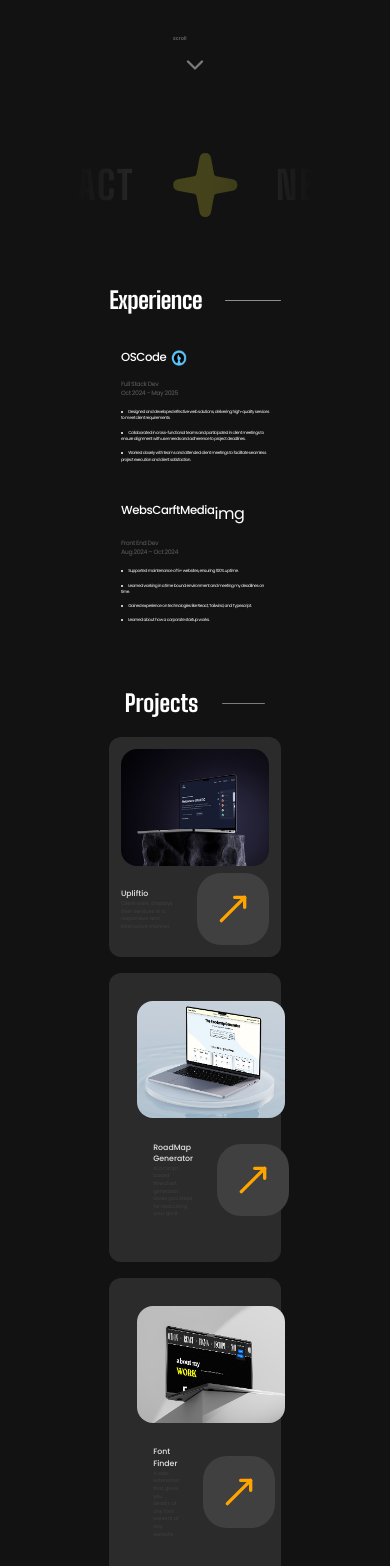
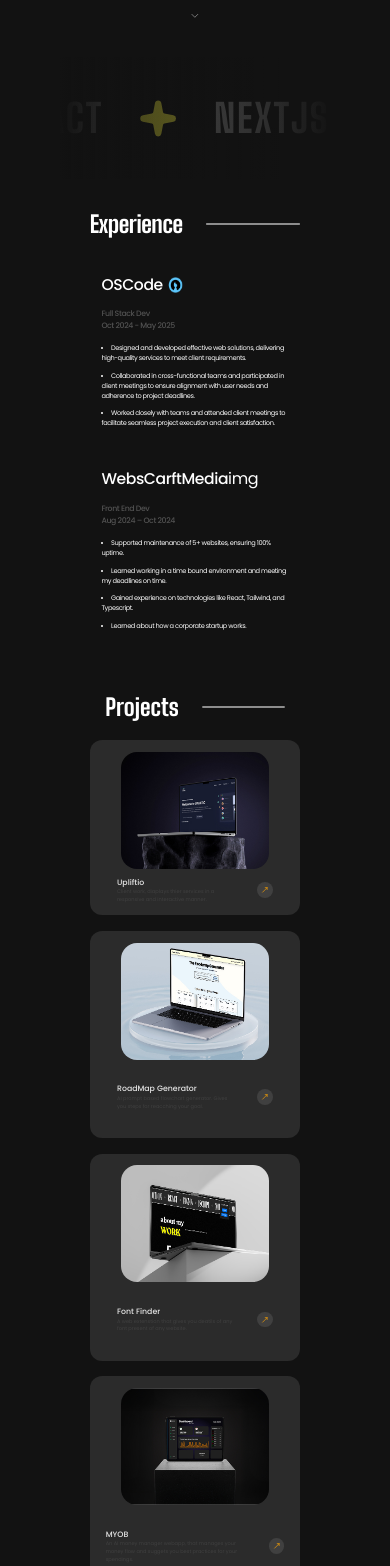
Before and after one commit to nikhildhanda04/Nikhil-Portfolio, a Next.js app: page / in a window 390 px wide. Shown: the part 382-1948 px from the top of the page. Built offline with nearby package versions, Linux system fonts and the light colour scheme.

Commit message:
fixed: responsiveness

```diff
--- a/src/app/components/Landingpage/carousel.tsx
+++ b/src/app/components/Landingpage/carousel.tsx
@@ -23,7 +23,11 @@ export default function Carousel() {
   return (
     <div className="relative w-full overflow-hidden text-neutral-500 py-8 bg-[#121212]">
 
-      <div className="absolute left-0 top-0 bottom-0 w-55 z-10 bg-gradient-to-r from-[#121212] to-transparent" />
+      <motion.div
+      initial={{ opacity: 0, y: 30, filter: "blur(10px)" }}
+      whileInView={{ opacity: 1, y: 0, filter: "blur(0px)" }}
+      transition={{ duration: 0.7 }}
+      className="absolute left-0 top-0 bottom-0 w-55 z-10 bg-gradient-to-r from-[#121212] to-transparent" />
       <motion.div
         className="flex items-center"
         animate={{
@@ -42,8 +46,8 @@ export default function Carousel() {
             </span>
             {index < duplicatedTechStack.length - 1 && (
               <Sparkle
-                className="mx-[1vw] text-[#FFF93D] opacity-75"
-                size={70}
+                className="mx-[1vw] md:w-[6vw] w-[10vw] h-[10vw] text-[#FFF93D] opacity-75"
+
                 fill={"#FFF93D"}
               />
             )}
--- a/src/app/components/Landingpage/experience.tsx
+++ b/src/app/components/Landingpage/experience.tsx
@@ -38,7 +38,7 @@ export default function Experience(){
                 whileInView={{ opacity: 1, y: 0 , filter: "blur(0px)" }}
                 transition={{ duration: 0.5 }}
                         className='flex flex-row items-center'>
-                            <div className='font-medium text-white text-[3vw]'>
+                            <div className='font-medium text-white text-[4vw]  md:text-[3vw]'>
                                 OSCode
                             </div>
                             <div className='w-[4.3vw] h-[4vw] ml-[1vw] relative'>
@@ -54,7 +54,7 @@ export default function Experience(){
                         initial={{ opacity: 0, y: 30, filter: "blur(10px)" }}
                 whileInView={{ opacity: 1, y: 0 , filter: "blur(0px)" }}
                 transition={{ duration: 0.7 }}
-                        className='flex flex-col text-neutral-600 text-[1.6vw] font-medium'>
+                        className='flex flex-col text-neutral-600 text-[2vw] md:text-[1.6vw] font-medium'>
                             <div>
                                 Full Stack Dev
                             </div>
@@ -69,7 +69,7 @@ export default function Experience(){
                         whileInView={{ opacity: 1, y: 0 , filter: "blur(0px)" }}
                         transition={{ duration: 0.8 }}
 
-                        className='text-white text-[1.1vw]'>
+                        className='text-white text-[1.7vw] md:text-[1.1vw]'>
                           <li className='mt-[vw]'>Designed and developed effective web solutions, delivering high-quality services to meet client requirements.</li>
                           <li className='mt-[2vw]'>Collaborated in cross-functional teams and participated in client meetings to ensure alignment with user needs and adherence to project deadlines.</li>
                           <li className='mt-[2vw]'>Worked closely with teams and attended client meetings to facilitate seamless project execution and client satisfaction.</li>
@@ -85,7 +85,7 @@ export default function Experience(){
                 whileInView={{ opacity: 1, y: 0 , filter: "blur(0px)" }}
                 transition={{ duration: 0.5 }}
                         className='flex flex-row'>
-                            <div className='font-medium text-white text-[3vw]'>
+                            <div className='font-medium text-white text-[4vw] md:text-[3vw]'>
                                 WebsCarftMedia
                             </div>
                             <div className='text-white'>
@@ -97,7 +97,7 @@ export default function Experience(){
                         initial={{ opacity: 0, y: 30, filter: "blur(10px)" }}
                 whileInView={{ opacity: 1, y: 0 , filter: "blur(0px)" }}
                 transition={{ duration: 0.6 }}
-                        className='flex flex-col gap-[] text-neutral-600 text-[1.6vw] font-medium'>
+                        className='flex flex-col gap-[] text-neutral-600 text-[2vw] md:text-[1.6vw] font-medium'>
                             <div>
                                 Front End Dev
                             </div>
@@ -108,9 +108,9 @@ export default function Experience(){
 
                         <motion.div
                         initial={{ opacity: 0, y: 30, filter: "blur(10px)" }}
-                whileInView={{ opacity: 1, y: 0 , filter: "blur(0px)" }}
-                transition={{ duration: 0.8, delay: 0.2 }}
-                        className='text-white text-[1.1vw]'>
+                        whileInView={{ opacity: 1, y: 0 , filter: "blur(0px)" }}
+                        transition={{ duration: 0.9,}}
+                        className='text-white text-[1.7vw] md:text-[1.1vw]'>
                             <li>Supported maintenance of 5+ websites, ensuring 100% uptime.</li>
                             <li className='mt-[2vw]'>Learned working in a time bound environment and meeting my deadlines on time. </li>
                             <li className='mt-[2vw]'>Gained experience on technologies like React, Tailwind, and Typescript.</li>
--- a/src/app/components/Landingpage/hero.tsx
+++ b/src/app/components/Landingpage/hero.tsx
@@ -12,7 +12,7 @@ export default function Hero (){
             transition={{ duration: 0.7 }}
             className="font-[poppins]  text-[1.5vw] text-neutral-400 font-semibold"
             >
-                <span className='bg-neutral-800 px-8 py-3 rounded-full'>-THE EXPERTISE YOU NEED- </span><br />
+                <span className='bg-neutral-800 px-[3vw] py-[1.8vw] rounded-full'>-THE EXPERTISE YOU NEED- </span><br />
                 <span className="font-[bigShoulders] font-black text-[19vw] leading-[15vw] text-[#FFF93D]">
                     NIKHIL <br /> DHANDA
                 </span>
--- a/src/app/components/Landingpage/parition.tsx
+++ b/src/app/components/Landingpage/parition.tsx
@@ -13,8 +13,7 @@ export default function Partition(){
         className='flex items-center justify-center'
         >
             <Sparkle
-            width={80}
-            height={80}
+            className='w-[8vw] h-[8vw]'
             color={"#FFF93D"}
             fill={"#FFF93D"}
             />
--- a/src/app/components/Landingpage/projects.tsx
+++ b/src/app/components/Landingpage/projects.tsx
@@ -46,7 +46,7 @@ export default function Projects(){
                 className='rounded-2xl object-cover '
                 />
             </div>
-            <div className='px-[3vw] flex flex-row items-center gap-6'>
+            <div className='px-[7vw] flex flex-row items-center gap-6'>
                 <div className='flex flex-col'>
                 <div className='font-[poppins] text-[2vw] font-medium text-neutral-200 '>
                     Upliftio
@@ -56,10 +56,10 @@ export default function Projects(){
                 </div>
                 </div>
                 <Link href="/upliftio">
-                <div className='bg-neutral-700 p-4 rounded-3xl'>
+                <div className='bg-neutral-700 p-[1vw] rounded-2xl'>
                     <MoveUpRight
                     color={"orange"}
-                    size={"40"}
+                    className='w-[2vw] h-[2vw]'
                     />
                 </div>
                 </Link>
@@ -70,7 +70,7 @@ export default function Projects(){
         initial={{ opacity: 0, y: 30, filter: "blur(10px)" }}
                 whileInView={{ opacity: 1, y: 0 , filter: "blur(0px)" }}
                 transition={{ duration: 0.8 }}
-        className='flex flex-col rounded-xl gap-[2vw] text-left bg-[#2B2B2B] p-7'>
+        className='flex flex-col rounded-xl gap-[2vw] text-left bg-[#2B2B2B] py-[3vw]'>
             <div className='w-[38vw] h-[30vw] relative mx-auto'>
                 <Image
                 src="/Roadmap.jpg"
@@ -79,7 +79,7 @@ export default function Projects(){
                 className='rounded-2xl object-cover '
                 />
             </div>
-            <div className='p-4 flex flex-row items-center gap-6'>
+            <div className='p-4 px-[7vw] flex flex-row items-center gap-6'>
                 <div className='flex flex-col'>
                 <div className='font-[poppins] text-[2vw] font-medium text-neutral-200 '>
                     RoadMap Generator
@@ -89,10 +89,10 @@ export default function Projects(){
                 </div>
                 </div>
                 <Link href="/roadmapgen">
-                <div className='bg-neutral-700 p-4 rounded-3xl'>
+                <div className='bg-neutral-700 p-[1vw] rounded-2xl'>
                     <MoveUpRight
                     color={"orange"}
-                    size={"40"}
+                    className='w-[2vw] h-[2vw]'
                     />
                 </div>
                 </Link>
@@ -103,7 +103,7 @@ export default function Projects(){
                 initial={{ opacity: 0, y: 30, filter: "blur(10px)" }}
                 whileInView={{ opacity: 1, y: 0 , filter: "blur(0px)" }}
                 transition={{ duration: 0.8 }}
-                className='flex flex-col rounded-xl gap-[2vw] text-left bg-[#2B2B2B] p-7'>
+                className='flex flex-col rounded-xl gap-[2vw] text-left bg-[#2B2B2B] py-[3vw]'>
             <div className='w-[38vw] h-[30vw] relative mx-auto'>
                 <Image
                 src="/FontF.jpg"
@@ -112,7 +112,7 @@ export default function Projects(){
                 className='rounded-2xl object-cover '
                 />
             </div>
-            <div className='p-4 flex flex-row items-center gap-6'>
+            <div className='p-4 px-[7vw] flex flex-row items-center gap-6'>
                 <div className='flex flex-col'>
                 <div className='font-[poppins] text-[2vw] font-medium text-neutral-200 '>
                     Font Finder
@@ -122,10 +122,10 @@ export default function Projects(){
                 </div>
                 </div>
                 <Link href="fontfinder">
-                <div className='bg-neutral-700 p-4 rounded-3xl'>
+                <div className='bg-neutral-700 p-[1vw] rounded-2xl'>
                     <MoveUpRight
                     color={"orange"}
-                    size={"40"}
+                    className='w-[2vw] h-[2vw]'
                     />
                 </div>
                 </Link>
@@ -136,7 +136,7 @@ export default function Projects(){
                 initial={{ opacity: 0, y: 30, filter: "blur(10px)" }}
                 whileInView={{ opacity: 1, y: 0 , filter: "blur(0px)" }}
                 transition={{ duration: 0.8, }}
-                className='flex flex-col rounded-xl gap-[2vw] text-left bg-[#2B2B2B] p-7'>
+                className='flex flex-col rounded-xl gap-[2vw] text-left bg-[#2B2B2B] py-[3vw]'>
             <div className='w-[38vw] h-[30vw] relative mx-auto'>
                 <Image
                 src="/Dashboard.jpg"
@@ -155,10 +155,10 @@ export default function Projects(){
                 </div>
                 </div>
                 <Link href="/myob">
-                <div className='bg-neutral-700 p-4 rounded-3xl'>
-                    <MoveUpRight
+                <div className='bg-neutral-700 p-[1vw] rounded-2xl'>
+                   <MoveUpRight
                     color={"orange"}
-                    size={"40"}
+                    className='w-[2vw] h-[2vw]'
                     />
                 </div>
                 </Link>
--- a/src/app/components/Landingpage/scroll.tsx
+++ b/src/app/components/Landingpage/scroll.tsx
@@ -11,15 +11,15 @@ export default function Scroll (){
             initial={{ opacity: 0, y: 30, filter: "blur(10px)" }}
             whileInView={{ opacity: 1, y: 0 , filter: "blur(0px)" }}
             transition={{ duration: 0.9 }}
-            className="text-white tracking-tight font-[poppins] text-[2vw] px-[15vw] text-center">
+            className="text-white tracking-tight font-[poppins] text-[2.5vw] md:text-[2vw] px-[10vw] text-center">
                 I’m Nikhil Dhanda — a Design Engineer passionately creating <br /> great digital experiences  and <br /> solutions.
             </motion.div>
             <motion.div
             initial={{ opacity: 0, y: 30, filter: "blur(10px)" }}
             whileInView={{ opacity: 1, y: 0 , filter: "blur(0px)" }}
             transition={{ duration: 0.9 }}
-            className="text-neutral-500 font-[poppins] text-[1.3vw] font-medium items-center justify-center">
-                scroll <br /> <ChevronDown />
+            className="text-neutral-500 text-center font-[poppins] text-[2vw] font-medium items-center justify-center">
+                scroll <br /> <ChevronDown className='w-[3vw] h-[3vw]' />
             </motion.div>
 
 
--- a/src/app/components/common/footer.tsx
+++ b/src/app/components/common/footer.tsx
@@ -12,7 +12,7 @@ export default function Footer(){
         transition={{duration:0.6}}
         className="w-full mask-b-from-50% bg-gradient-to-b from-[#121212] to-neutral-800 border border-t-neutral-600 pt-[6vw] text-center overflow-hidden">
         <div className="flex flex-col  gap-[5vw]  tracking-tight px-[10vw]">
-            <div className="flex flex-row text-left justify-between">
+            <div className="flex flex-col md:flex-row  text-left justify-between">
                 <div className="flex flex-col gap-[1vw]">
 
                     <div className="font-[poppins] font-semibold text-[4.5vw] text-white">
@@ -53,17 +53,17 @@ export default function Footer(){
                         </div>
 
                 </div>
-                <div className="flex flex-row mt-[2vw] gap-[4vw] font-[poppins] ">
+                <div className="hidden md:flex flex-row justify-center items-center mt-[2vw] gap-[4vw] font-[poppins] ">
                     <div className="flex flex-col text-left gap-[2vw]">
                         <div className="font-semibold text-white text-[2vw]">
                             Navigation
                         </div>
-                        <div className="text-neutral-600 list-none text-[1.7vw]">
+                        <div className="text-neutral-600 list-none text-center md:text-left text-[1.7vw]">
                             <li className="hover:text-[#FFF93D]">Home</li>
-                            <li className="hover:text-[#FFF93D]  mt-3">Tech Stack </li>
-                            <li className="hover:text-[#FFF93D]  mt-3">Experience</li>
-                            <li className="hover:text-[#FFF93D]  mt-3">Projects</li>
-                            <li className="hover:text-[#FFF93D]  mt-3">Education</li>
+                            <li className="hover:text-[#FFF93D]  mt-[1vw]">Tech Stack </li>
+                            <li className="hover:text-[#FFF93D]  mt-[1vw]">Experience</li>
+                            <li className="hover:text-[#FFF93D]  mt-[1vw]">Projects</li>
+                            <li className="hover:text-[#FFF93D]  mt-[1vw]">Education</li>
                         </div>
 
                     </div>
@@ -74,9 +74,9 @@ export default function Footer(){
                         </div>
                         <div className="text-neutral-600 list-none text-[1.7vw] ">
                             <li className="hover:text-[#FFF93D] ">Instagram</li>
-                            <li className="hover:text-[#FFF93D] mt-3">Linkedin </li>
-                            <li className="hover:text-[#FFF93D] mt-3">X</li>
-                            <li className="hover:text-[#FFF93D] mt-3">Github</li>
+                            <li className="hover:text-[#FFF93D] mt-[1vw]">Linkedin </li>
+                            <li className="hover:text-[#FFF93D] mt-[1vw]">X</li>
+                            <li className="hover:text-[#FFF93D] mt-[1vw]">Github</li>
                         </div>
 
                     </div>
--- a/src/app/page.tsx
+++ b/src/app/page.tsx
@@ -11,7 +11,7 @@ export default function Home() {
   return (
 
     <>
-    <div className="flex flex-col gap-[8vw] px-[20vw]">
+    <div className="flex flex-col gap-[7vw] px-[15vw]">
 
       <Hero />
       <Partition />
```
